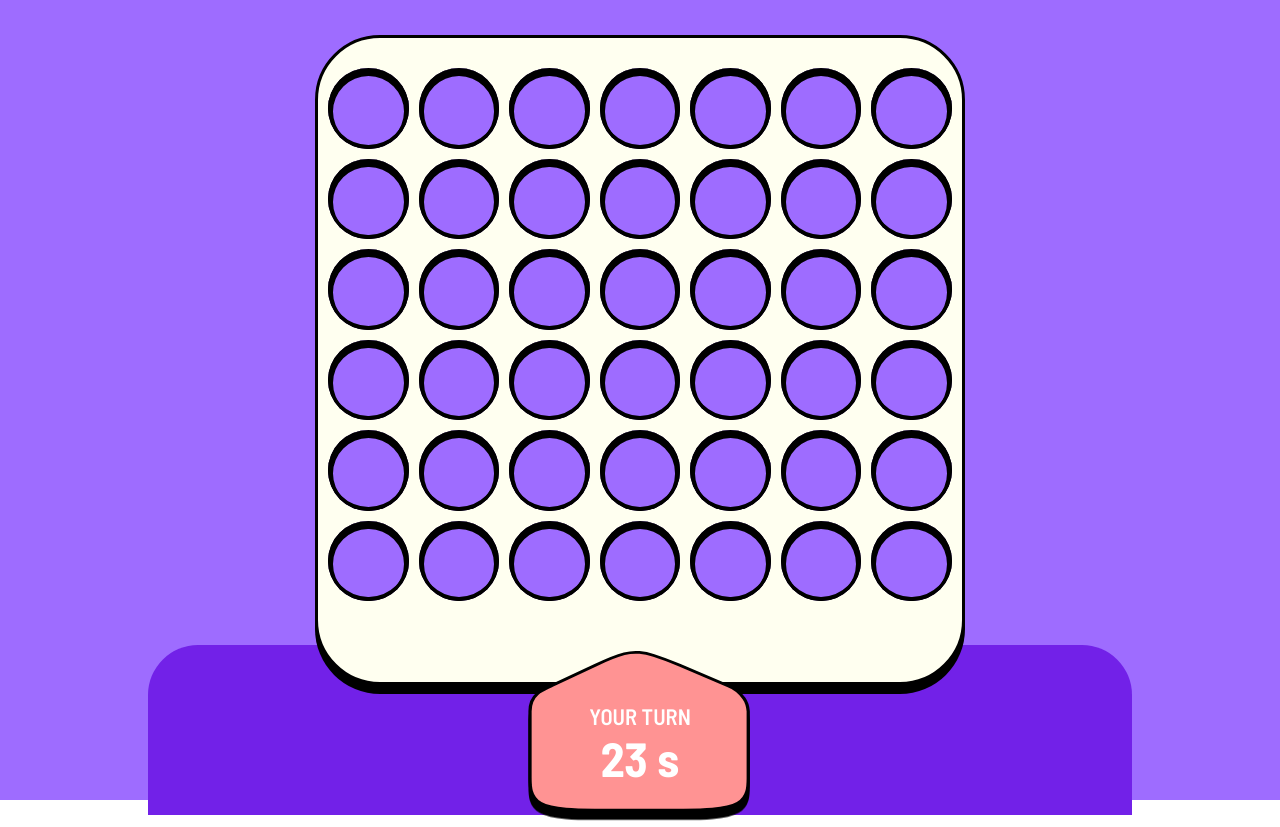
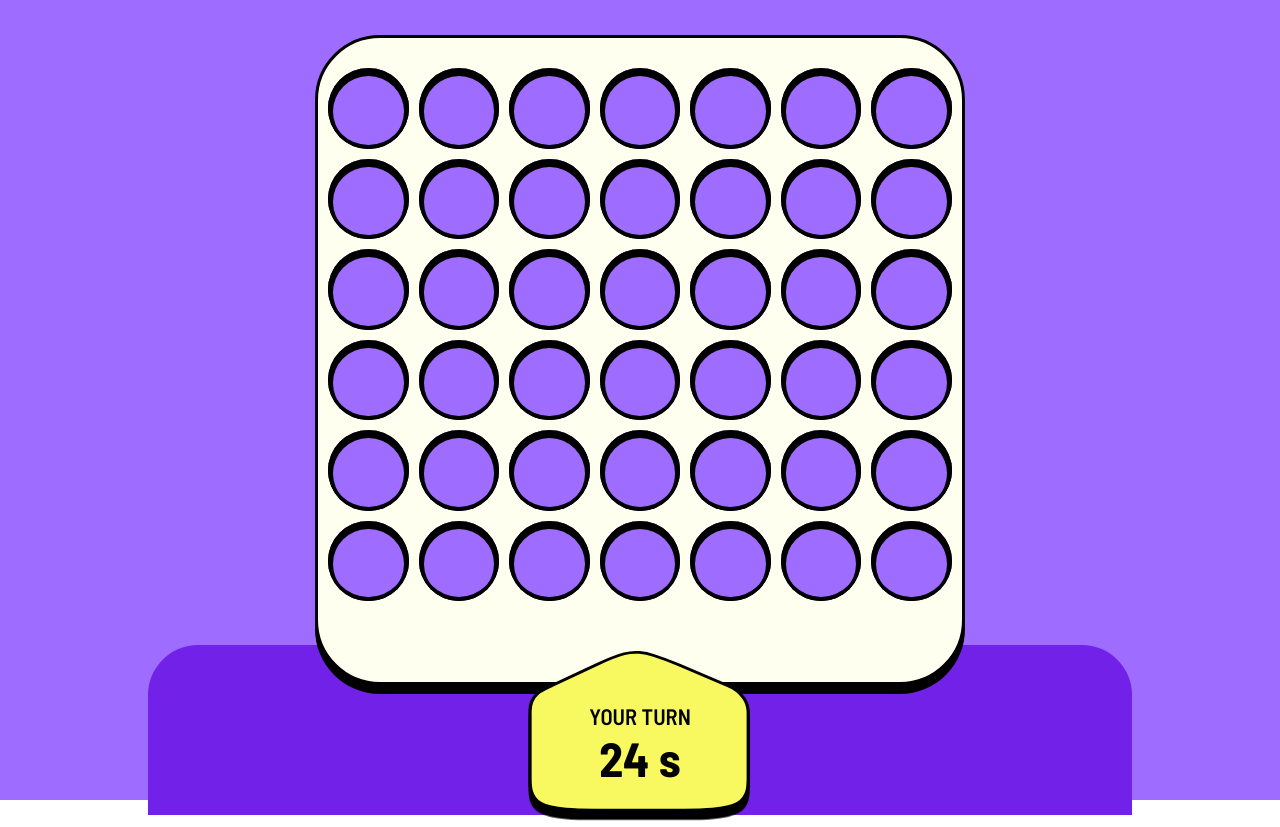
Before and after one commit to ogidog/four-in-row-frontend, a React (Create React App) app: page / in a window 1280 px wide. Built offline with nearby package versions, Linux system fonts and the light colour scheme.

Commit message:
Add timer change color due player's turn

```diff
--- a/src/entities/chip/ui/chip.tsx
+++ b/src/entities/chip/ui/chip.tsx
@@ -19,10 +19,10 @@ const dropdown = (isAvailable: boolean, value: ChipValue, player: Player) => key
     background-color: ${isAvailable && 'var(--table-color)'};
   }
   50% {
-    background-color: ${!isAvailable || player === 0? 'rgba(255,255,255/0.01)' : player === 1 ? 'yellow' : 'orange'};
+    background-color: ${!isAvailable || player === 0? 'rgba(255,255,255/0.01)' : player === 1 ? '#f8f861' : 'orange'};
   }
   100% {
-    background-color: ${isAvailable ? 'var(--table-color)' : value === 1 ? 'yellow' : 'orange'};
+    background-color: ${isAvailable ? 'var(--table-color)' : value === 1 ? '#f8f861' : 'orange'};
   }
 `
 
--- /dev/null
+++ b/src/entities/turn-timer/libs/libs.ts
@@ -0,0 +1,24 @@
+type Props = {
+    fill: string
+}
+export const getImgSrc = ({fill}: Props) => {
+    const svg = `
+    <svg xmlns="http://www.w3.org/2000/svg" width="83" height="77">
+        <filter id="f1">
+            <feDropShadow dx="0" dy="3.8" color="#000000" stdDeviation="0.0"></feDropShadow>
+        </filter>
+        <g transform="translate(1,-1)">
+            <path d="M80.5 57.64 L80.5 28.16 C80.35 25.89 80.07 24.28 78.88 22.32 C77.66 20.32 75.48 17.95 72.99 16.82 L55.28 7.75
+                             C46.49 3.36 43.43 2.42 40.37 2.09 C37.19 1.75 34.02 2.08 24.09 7.75 L7.94 16.82 C6.66 17.67 4.32 18.64 2.7
+                             20.35 C0.92 22.21 0 24.97 0 28.16 L0 57.64 C0 61.18 -0 66.14 3.89 68.79 C8.33 71.81 17.86 71.81 23.81 71.81
+                             L56.69 71.81 C62.65 71.81 72.17 71.81 76.62 68.79 C80.5 66.14 80.5 61.18 80.5 57.64 z"
+                  fill="${fill}" stroke-width="1.2" stroke="#000000" filter="url(#f1)"/>
+        </g>
+    </svg>
+    `
+
+    const blob = new Blob([svg], {type: 'image/svg+xml'});
+    const url = URL.createObjectURL(blob);
+
+    return url;
+}
--- a/src/entities/turn-timer/ui/turn-timer.tsx
+++ b/src/entities/turn-timer/ui/turn-timer.tsx
@@ -1,11 +1,12 @@
 // @flow
 import * as React from 'react';
 import styled from "styled-components";
-import TurnTimerImg from "../assets/images/turn-timer.svg";
-import {useEffect, useState} from "react";
-import {TURN_TIME} from "app/model/const";
+import {ReactComponent as TurnTimerImg} from "../assets/images/turn-timer.svg";
+import {useEffect, useRef, useState} from "react";
+import {TURN_TIME} from "entities/turn-timer/model/const";
+import {getImgSrc} from "../libs/libs";
 
-const StyledContainer = styled.div<{player: Props["player"]}>`
+const StyledContainer = styled.div`
   position: absolute;
   top: 95%;
   left: 50%;
@@ -32,7 +33,7 @@ const Counter = styled.div`
   top: 55%;
   left: 50%;
   transform: translate(-50%, -50%);
-  color: #ffffff;
+  color: #030303;
 
   display: flex;
   flex-direction: column;
@@ -50,45 +51,47 @@ const Counter = styled.div`
   }
 `
 
-let countDownTimerId: NodeJS.Timer;
-
 type Props = {
     player: 0 | 1 | 2
 }
 
+const getPlayerName = (player: 0 | 1 | 2) => {
+    return player === 1 ? "CPU TURN" : "YOUR TURN";
+}
+
 export const TurnTimer = (props: Props) => {
-//сделать таймер чтоб запускался после анимации
+
     const {player} = props;
+    const [counterValue, setCountDownValue] = useState(TURN_TIME);
+    const countDownTimerIdRef = useRef<NodeJS.Timer>();
+    const timerBackgroundColorRef = useRef<string>("#f8f861");
 
-    let [counterValue, setCountDownValue] = useState(TURN_TIME);
-
-    counterValue < 1 && clearInterval(countDownTimerId);
-
-    const getPlayerName = () => {
-        return player === 1 ? "CPU TURN" : "YOUR TURN";
-    }
+    counterValue < 1 && clearInterval(countDownTimerIdRef.current);
 
     useEffect(() => {
-        if (countDownTimerId) {
-            clearInterval(countDownTimerId);
+        if (countDownTimerIdRef.current) {
+            clearInterval(countDownTimerIdRef.current);
             setCountDownValue(TURN_TIME);
         }
 
-        countDownTimerId = setInterval(() => {
-            counterValue -= 1;
-            setCountDownValue(counterValue);
+        let initialValue = TURN_TIME;
+        countDownTimerIdRef.current = setInterval(() => {
+            setCountDownValue(initialValue--);
         }, 1000);
 
+        timerBackgroundColorRef.current = player === 0 ? "#f8f861" : player === 1 ? "orange" : "#f8f861";
+
         return () => {
-            clearInterval(countDownTimerId);
+            clearInterval(countDownTimerIdRef.current);
         }
-    }, [player])
+
+    }, [player]);
 
     return (
-        <StyledContainer player={player}>
-            <Image src={TurnTimerImg} alt={""}/>
+        <StyledContainer>
+            <Image src={getImgSrc({fill: `${timerBackgroundColorRef.current}`})}/>
             <Counter>
-                <div>{getPlayerName()}</div>
+                <div>{getPlayerName(player)}</div>
                 <div>{counterValue} s</div>
             </Counter>
         </StyledContainer>
```
Also changed, not shown: src/entities/turn-timer/model/const.ts (line endings or trailing spaces).
